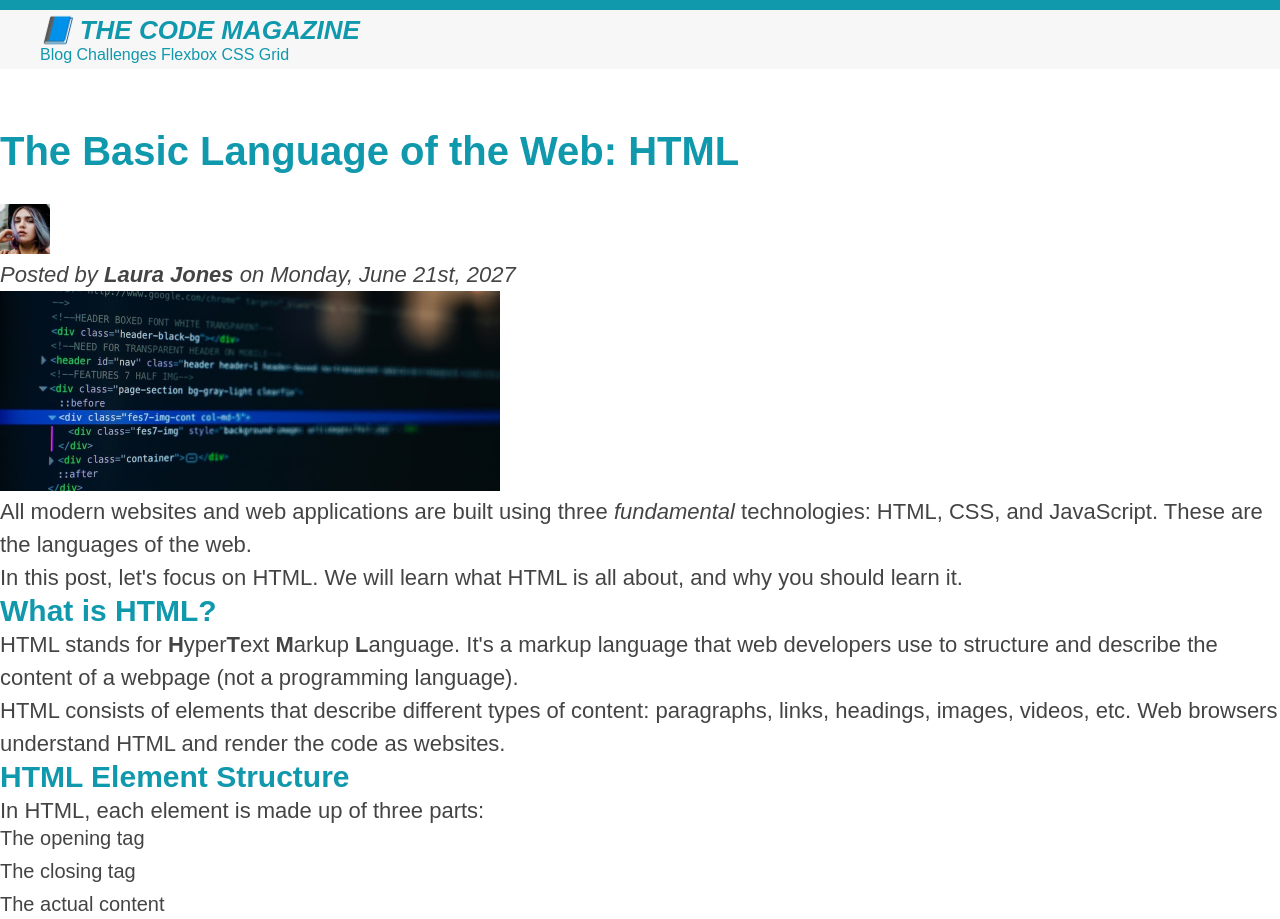
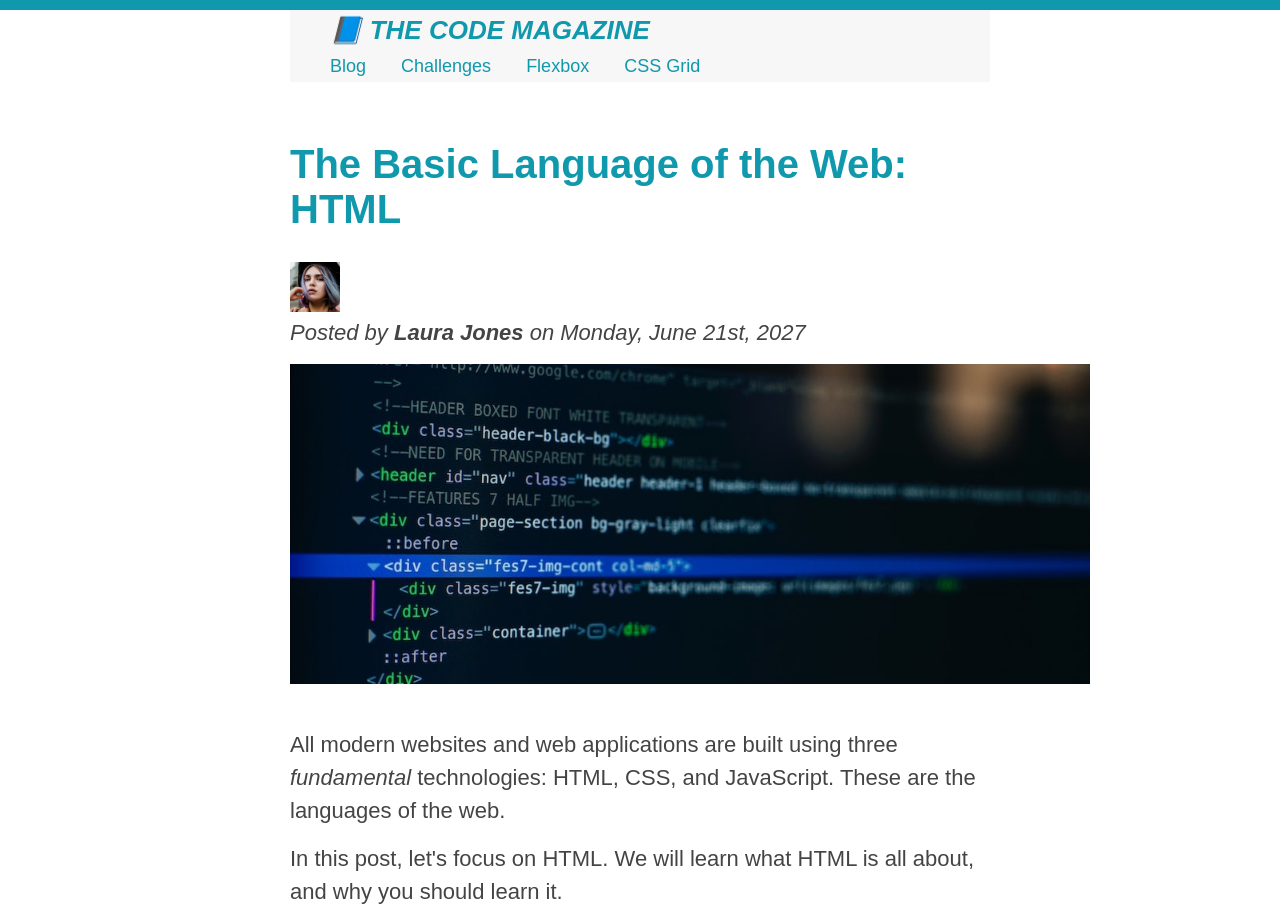
Before and after one commit to shashwat-syan/The-Code-Magazine, a plain HTML site: page index.html in a window 1280 px wide. Shown: the top 919 px of the page. Drawn offline with Linux system fonts and the light colour scheme.

Commit message:
done margin and padding

```diff
--- a/index.html
+++ b/index.html
@@ -7,6 +7,7 @@
     <link href="/style.css" rel="stylesheet" />
   </head>
   <body>
+    <div class="container">
       <header class="main-header">
         <h1>📘 The Code Magazine</h1>
         <nav>
@@ -19,7 +20,7 @@
       </header>
 
       <article>
-      <header>
+        <header class="post-header">
           <h2>The Basic Language of the Web: HTML</h2>
           <img
             src="/images/laura-jones.jpg"
@@ -28,26 +29,27 @@
             height="50"
           />
           <p id="author">
-          Posted by <strong><em>Laura Jones</em></strong> on Monday, June 21st,
-          2027
+            Posted by <strong><em>Laura Jones</em></strong> on Monday, June
+            21st, 2027
           </p>
           <img
             src="/images/post-img.jpg"
             alt="HTML code on screen"
             width="500"
             height="200"
+            class="post-img"
           />
         </header>
         <!-- <p id="para" Used ID selector> -->
         <p>
           All modern websites and web applications are built using three
-        <em>fundamental</em> technologies: HTML, CSS, and JavaScript. These are
-        the languages of the web.
+          <em>fundamental</em> technologies: HTML, CSS, and JavaScript. These
+          are the languages of the web.
         </p>
 
         <p>
-        In this post, let's focus on HTML. We will learn what HTML is all about,
-        and why you should learn it.
+          In this post, let's focus on HTML. We will learn what HTML is all
+          about, and why you should learn it.
         </p>
 
         <h3>What is HTML?</h3>
@@ -84,8 +86,8 @@
         <h3>Why Should You Learn HTML?</h3>
 
         <p>
-        There are countless reasons for learning the fundamental language of the
-        web. <br />
+          There are countless reasons for learning the fundamental language of
+          the web. <br />
           Here are 5 of them:
         </p>
         <ul>
@@ -138,8 +140,11 @@
           </li>
         </ul>
       </aside>
+
       <footer>
         <p class="Copyright">Copyright &copy; 2027 by The Code Village</p>
       </footer>
+      <button class="like-button">Like ❤️</button>
+    </div>
   </body>
 </html>
--- a/style.css
+++ b/style.css
@@ -3,21 +3,39 @@
   margin: 0;
   padding: 0;
 }
-
+/* PAGE SECTIONS */
 body {
   /* background-color: orangered; */
   color: #444;
   font-family: sans-serif;
 
   border-top: 10px solid #1098ad;
+  position: relative;
 }
-
+.container {
+  width: 700px;
+  /* margin-left: auto;
+  margin-right: auto; */
+  /* Shorthand */
+  margin: 0 auto;
+}
 .main-header {
   background-color: #f7f7f7;
   padding: 5px 40px;
   margin-bottom: 60px;
+  /* height: 80px; */
 }
 
+nav {
+  font-size: 18px;
+}
+
+article {
+  margin-bottom: 60px;
+}
+.post-header {
+  margin-bottom: 40px;
+}
 .related {
   list-style: none;
 }
@@ -29,8 +47,9 @@ aside {
   padding-top: 50px;
   padding-bottom: 50px;
   padding: 50px 0;
+  width: 500px;
 }
-
+/* SMALLER ELEMENTS */
 h1,
 h2,
 h3,
@@ -63,21 +82,27 @@ h2 {
 h3 {
   font-size: 30px;
   font-family: sans-serif;
+  margin-top: 40px;
+  margin-bottom: 20px;
 }
 
 h4 {
   font-size: 20px;
-
   text-transform: uppercase;
   text-align: center;
 }
 
 p {
   font-size: 22px;
-
   line-height: 1.5;
+  margin-bottom: 15px;
 }
 
+ul,
+ol {
+  margin-left: 50px;
+  margin-bottom: 20px;
+}
 li {
   font-size: 20px;
   margin-bottom: 10px;
@@ -139,3 +164,36 @@ a:active {
 }
 
 /* LVHA */
+
+.post-img {
+  width: 800px;
+  height: auto;
+  /* margin: 100px; */
+}
+
+nav a:link {
+  /* background-color: orangered;
+  margin: 20px;
+  padding: 20px;
+  display: block; */
+
+  margin-right: 30px;
+  margin-top: 10px;
+  display: inline-block;
+}
+
+nav a:link:last-child {
+  margin-right: 0;
+}
+
+/* STYLING LIKE BUTTON */
+
+.like-button {
+  font-family: sans-serif;
+  font-size: 22px;
+  cursor: pointer;
+  padding: 10px 25px;
+  position: absolute;
+  bottom: 50px;
+  right: 50px;
+}
```
Lines whose indentation alone changed are shown as unchanged.
